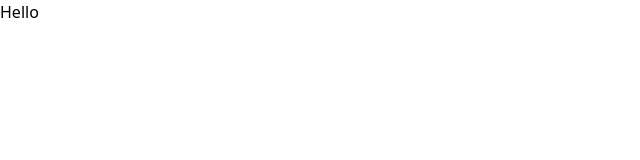
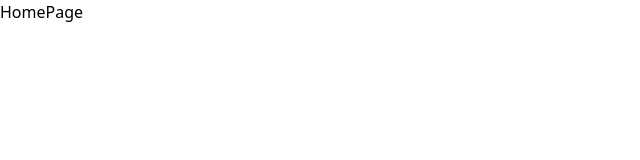
Before and after one commit to ArkadiusKuna/recruitment-task-jm, a React (Create React App) app: page / in a window 1280 px wide. Shown: the top 160 px of the page, without its empty margins (0-640 px from the left). Built offline with nearby package versions, Linux system fonts and the light colour scheme.

Commit message:
feat/react router setup

```diff
--- a/src/App.jsx
+++ b/src/App.jsx
@@ -1,8 +1,20 @@
+import { Routes, Route } from "react-router-dom";
+
+import HomePage from "./pages/HomePage/HomePage";
+import Continents from "./pages/Continents/Continents";
+import Countries from "./pages/Countries/Countries";
+import PageNotFound from "./pages/PageNotFound/PageNotFound";
+
 function App() {
   return (
-    <div>
-        Hello
-    </div>
+    <>
+      <Routes>
+        <Route path="/" element={<HomePage />} />
+        <Route path="/continents" element={<Continents />} />
+        <Route path="/continent/:code" element={<Countries />} />
+        <Route path="*" element={<PageNotFound />} />
+      </Routes>
+    </>
   );
 }
 
--- a/src/index.js
+++ b/src/index.js
@@ -1,5 +1,7 @@
 import React from 'react';
 import ReactDOM from 'react-dom/client';
+import { BrowserRouter } from 'react-router-dom';
+
 import App from './App';
 
 import './index.css';
@@ -7,6 +9,8 @@ import './index.css';
 const root = ReactDOM.createRoot(document.getElementById('root'));
 root.render(
   <React.StrictMode>
-    <App />
+    <BrowserRouter>
+      <App />
+    </BrowserRouter>
   </React.StrictMode>
 );
--- /dev/null
+++ b/src/pages/Continents/Continents.jsx
@@ -0,0 +1,7 @@
+const Continents = () => {
+  return (
+    <div>Continents</div>
+  )
+}
+
+export default Continents
--- /dev/null
+++ b/src/pages/Countries/Countries.jsx
@@ -0,0 +1,7 @@
+const Countries = () => {
+  return (
+    <div>Countries</div>
+  )
+}
+
+export default Countries
--- /dev/null
+++ b/src/pages/HomePage/HomePage.jsx
@@ -0,0 +1,7 @@
+const HomePage = () => {
+  return (
+    <div>HomePage</div>
+  )
+}
+
+export default HomePage
--- /dev/null
+++ b/src/pages/PageNotFound/PageNotFound.jsx
@@ -0,0 +1,7 @@
+const PageNotFound = () => {
+  return (
+    <div>PageNotFound</div>
+  )
+}
+
+export default PageNotFound
```
